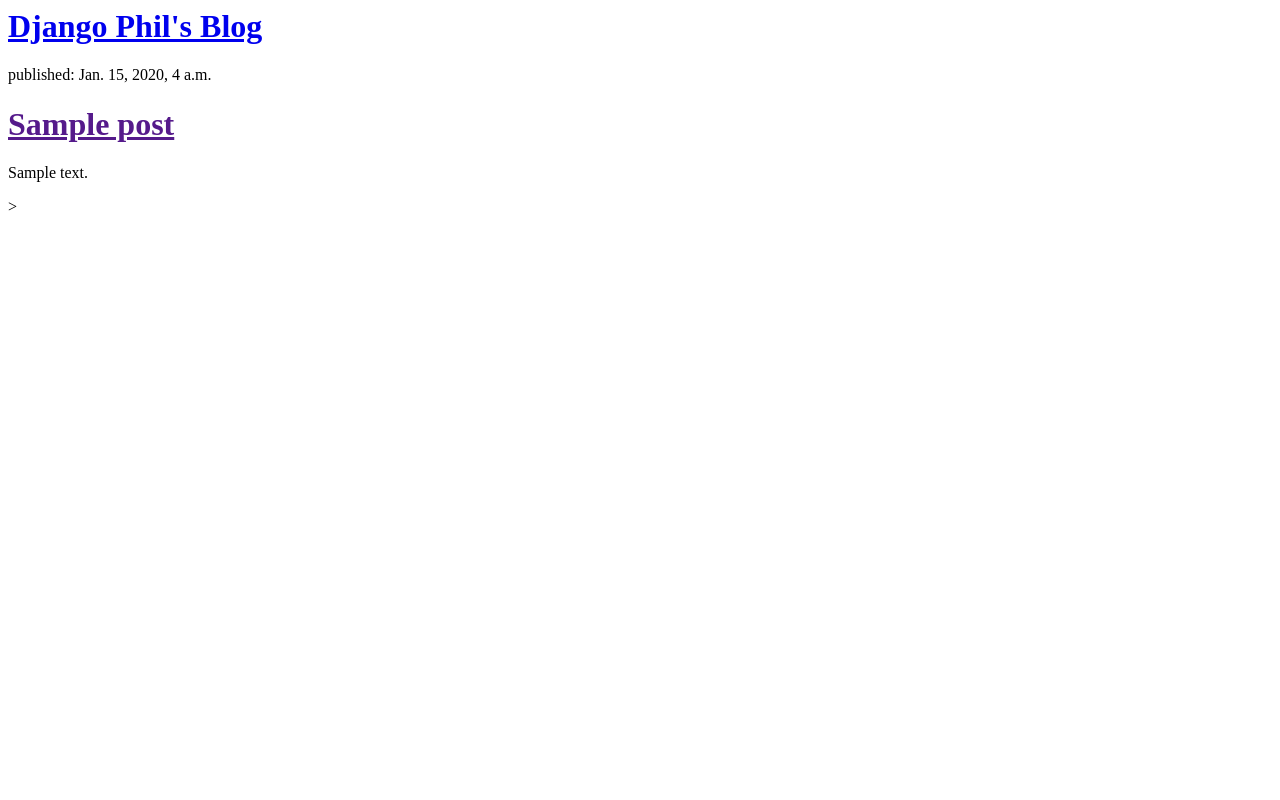
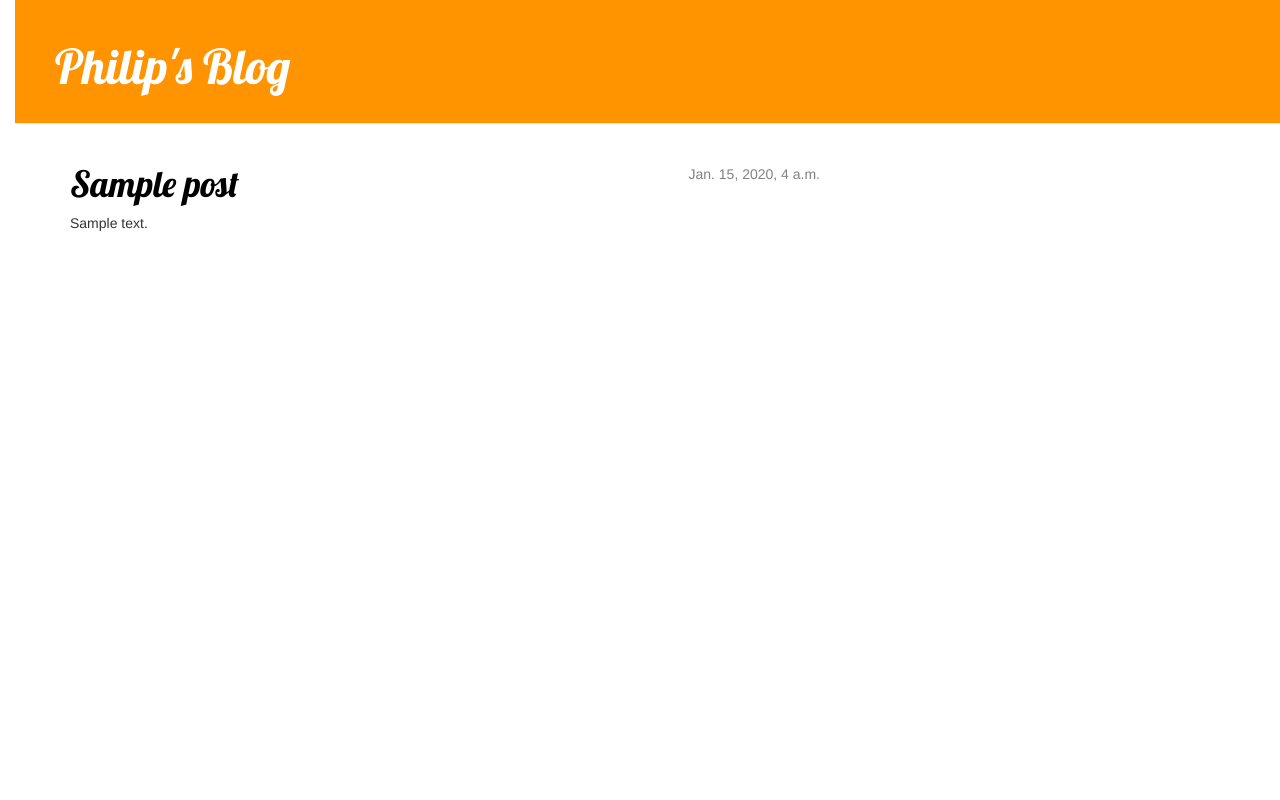
Before and after one commit to philipel/my-first-blog, a Django app: template blog/templates/blog/post_list.html in a window 1280 px wide. Run offline with Django 3.2, Linux system fonts and the light colour scheme; the template is opened without the code that fills it: values that come from a table or form of the project are taken from there, others are empty; tables that the repository leaves empty hold one stand-in row (values such as "Sample post"); some libraries are stand-ins or nearby versions.

Commit message:
made changes to templates and static files. including adding base.html and a lot to blog.css

```diff
--- /dev/null
+++ b/blog/static/css/blog.css
@@ -0,0 +1,47 @@
+h1 a {
+  color: #FCA205;
+  font-family: 'Lobster';
+}
+
+body {
+  padding-left: 15px;
+}
+
+.page-header	{
+				background-color:	#ff9400;
+				margin-top:	0;
+				padding:	20px	20px	20px	40px;
+}
+.page-header	h1,	.page-header	h1	a,	.page-header	h1	a:visited,	.page-header	h1	a:active	{
+				color:	#ffffff;
+				font-size:	36pt;
+        text-decoration:	none;
+}
+.content	{
+				margin-left:	40px;
+}
+h1,	h2,	h3,	h4	{
+				font-family:	'Lobster',	cursive;
+}
+.date	{
+				float:	right;
+				color:	#828282;
+}
+.save	{
+				float:	right;
+}
+.post-form	textarea,	.post-form	input	{
+				width:	100%;
+}
+.top-menu,	.top-menu:hover,	.top-menu:visited	{
+				color:	#ffffff;
+				float:	right;
+				font-size:	26pt;
+				margin-right:	20px;
+}
+.post	{
+				margin-bottom:	70px;
+}
+.post	h1	a,	.post	h1	a:visited	{
+				color:	#000000;
+}
--- /dev/null
+++ b/blog/templates/blog/base.html
@@ -0,0 +1,23 @@
+{%	load	staticfiles	%}
+<html>
+				<head>
+								<title>Philip's Blog</title>
+								<link	rel="stylesheet"	href="//maxcdn.bootstrapcdn.com/bootstrap/3.2.0/css/bootstrap.min.css">
+								<link	rel="stylesheet"	href="//maxcdn.bootstrapcdn.com/bootstrap/3.2.0/css/bootstrap-theme.min.css">
+								<link	href='//fonts.googleapis.com/css?family=Lobster&subset=latin,latin-ext'	rel='stylesheet'	type='text/css'>
+								<link	rel="stylesheet"	href="{%	static	"css/blog.css"	%}">
+				</head>
+				<body>
+								<div class="page-header">
+									<h1><a href="/">Philip's Blog</a></h1>
+								</div>
+								<div	class="content	container">
+												<div	class="row">
+																<div	class="col-md-8">
+																{%	block	content	%}
+																{%	endblock	%}
+																</div>
+												</div>
+								</div>
+				</body>
+</html>
--- a/blog/templates/blog/post_list.html
+++ b/blog/templates/blog/post_list.html
@@ -1,15 +1,12 @@
-<html>
-<head>
-  <title>Phil's Blog</title>
-</head>
-<body>
-  <h1><a href="/">Django Phil's Blog</a></h1>
-  {% for post in posts %}
-    <div>
-      <p>published: {{ post.published_date }}</p>
-      <h1><a href="">{{ post.title }}</a></h1>
-      <p>{{ post.text|linebreaks }}></p>
-    </div>
-  {% endfor %}
-</body>
-</html>
+{%	extends	"blog/base.html"	%}
+{% block content %}
+{%	for	post	in	posts	%}
+				<div	class="post">
+								<div	class="date">
+												{{	post.published_date	}}
+								</div>
+								<h1><a	href="">{{	post.title	}}</a></h1>
+								<p>{{	post.text|linebreaks	}}</p>
+				</div>
+{%	endfor	%}
+{% endblock content %}
```
